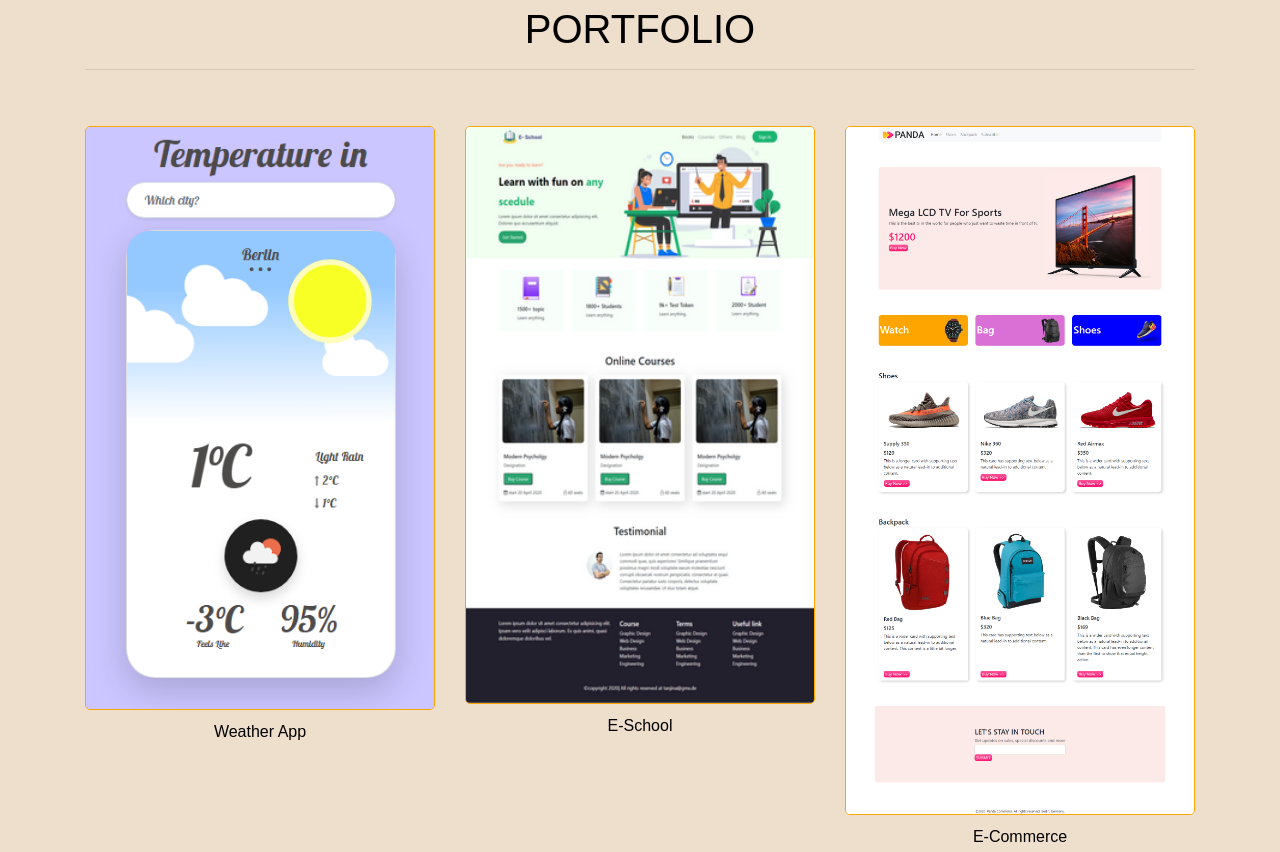
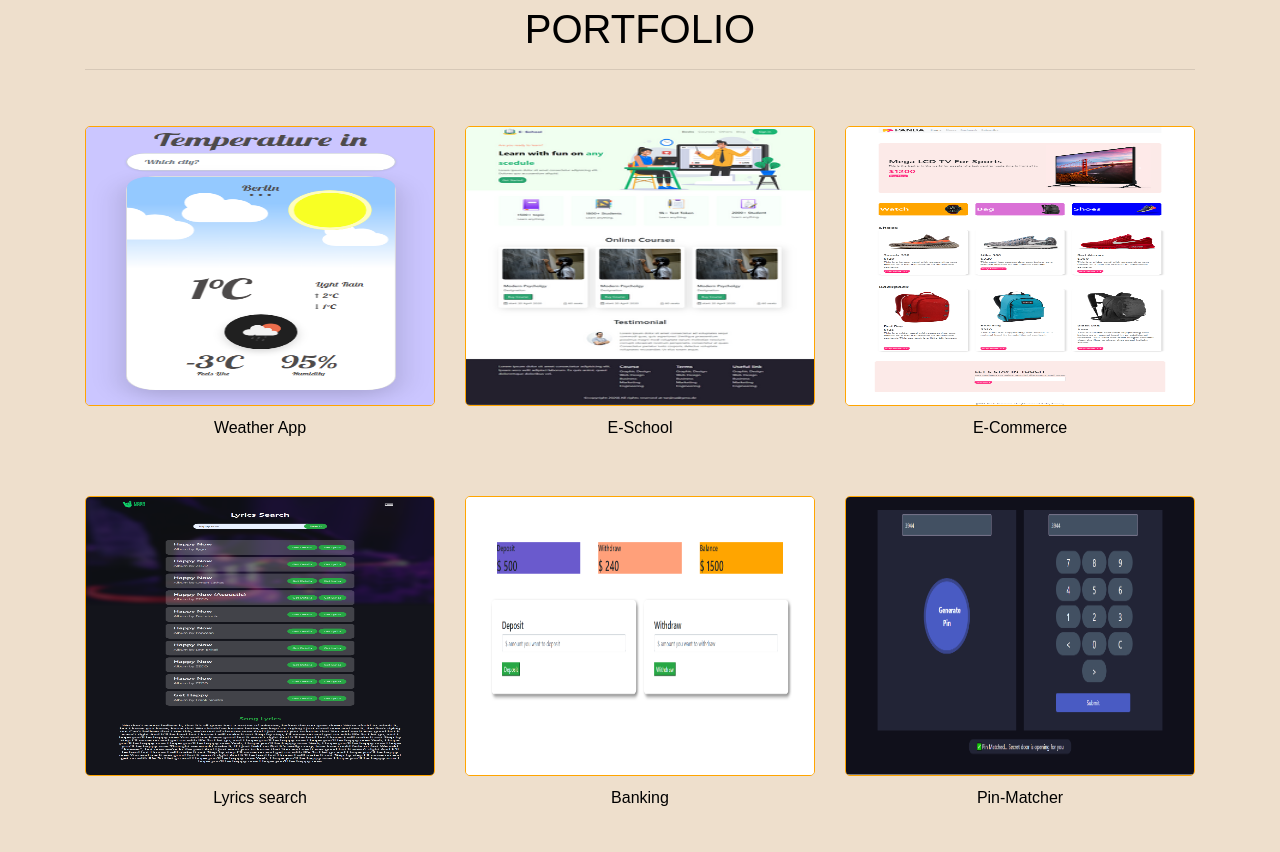
Before and after one commit to tanjina-hub/Personal-Portfolio-Website, a plain HTML site: page index.html in a window 1280 px wide. Shown: the part 1840-2692 px from the top of the page. Drawn offline with nearby package versions, Linux system fonts and the light colour scheme.

Commit message:
edit image size

```diff
--- a/index.html
+++ b/index.html
@@ -90,19 +90,19 @@
         <div class="row">
           <div class="col-md-4">
             <div class="placeholder-item">
-              <a href="https://tanjina-hub.github.io/Weather-App/" target="_blank"><img src="img/screenshot-weather.png" alt="project"></a>
+              <a class="image-link" href="https://tanjina-hub.github.io/Weather-App/" target="_blank"><img class="image-link" src="img/screenshot-weather.png" alt="project"></a>
               <p class="placeholder-desc"> Weather App</p>
             </div>
           </div>
           <div class="col-md-4">
             <div class="placeholder-item">
-              <a href="https://tanjina-hub.github.io/online-school/" target="_blank"><img src="img/screenshot-e-school.png" alt="project"></a>
+              <a class="image-link" href="https://tanjina-hub.github.io/online-school/" target="_blank"><img class="image-link" src="img/screenshot-e-school.png" alt="project"></a>
               <p class="placeholder-desc"> E-School</p>
             </div>
           </div>
           <div class="col-md-4">
             <div class="placeholder-item">
-              <a href="https://tanjina-hub.github.io/panda-commerce/" target="_blank"><img src="img/screenshot-panda.png" alt="project"></a>
+              <a class="image-link" href="https://tanjina-hub.github.io/panda-commerce/" target="_blank"><img class="image-link" src="img/screenshot-panda.png" alt="project"></a>
               <p class="placeholder-desc"> E-Commerce</p>
             </div>
           </div>
@@ -110,19 +110,19 @@
         <div class="row">
           <div class="col-md-4">
             <div class="placeholder-item">
-              <a href="https://tanjina-hub.github.io/Hard-Rock-Music/" target="_blank"><img src="img/screenshot-lyrics-search.png" alt="project"></a>
+              <a  href="https://tanjina-hub.github.io/Hard-Rock-Music/" target="_blank"><img class="image-link" src="img/screenshot-lyrics-search.png" alt="project"></a>
               <p class="placeholder-desc"> Lyrics search</p>
             </div>
           </div>
           <div class="col-md-4">
             <div class="placeholder-item">
-              <a href="https://tanjina-hub.github.io/Pioneer-Bank/" target="_blank"><img src="img/screenshot-banking.png" alt="project"></a>
+              <a class="image-link" href="https://tanjina-hub.github.io/Pioneer-Bank/" target="_blank"><img class="image-link" src="img/screenshot-banking.png" alt="project"></a>
               <p class="placeholder-desc"> Banking</p>
             </div>
           </div>
           <div class="col-md-4">
             <div class="placeholder-item">
-              <a href="https://tanjina-hub.github.io/Pin-matcher/" target="_blank"><img src="img/screenshot-pin-matcher.png" alt="project"></a>
+              <a class="image-link" href="https://tanjina-hub.github.io/Pin-matcher/" target="_blank"><img class="image-link" src="img/screenshot-pin-matcher.png" alt="project"></a>
               <p class="placeholder-desc"> Pin-Matcher</p>
             </div>
           </div>
--- a/style.css
+++ b/style.css
@@ -227,6 +227,12 @@ footer {
   .skills-list li {
     font-size: 15px;
   }
+  .image-link {
+    height: 290px;
+    width: 480px;
+
+  }
+
 }
 
 @media (min-width: 768px) {
@@ -234,5 +240,9 @@ footer {
 		padding: 0% 25%;
     }
 
+    .image-link {
+      height: 280px;
+      width: 350px;
 
+    }
 }
```
